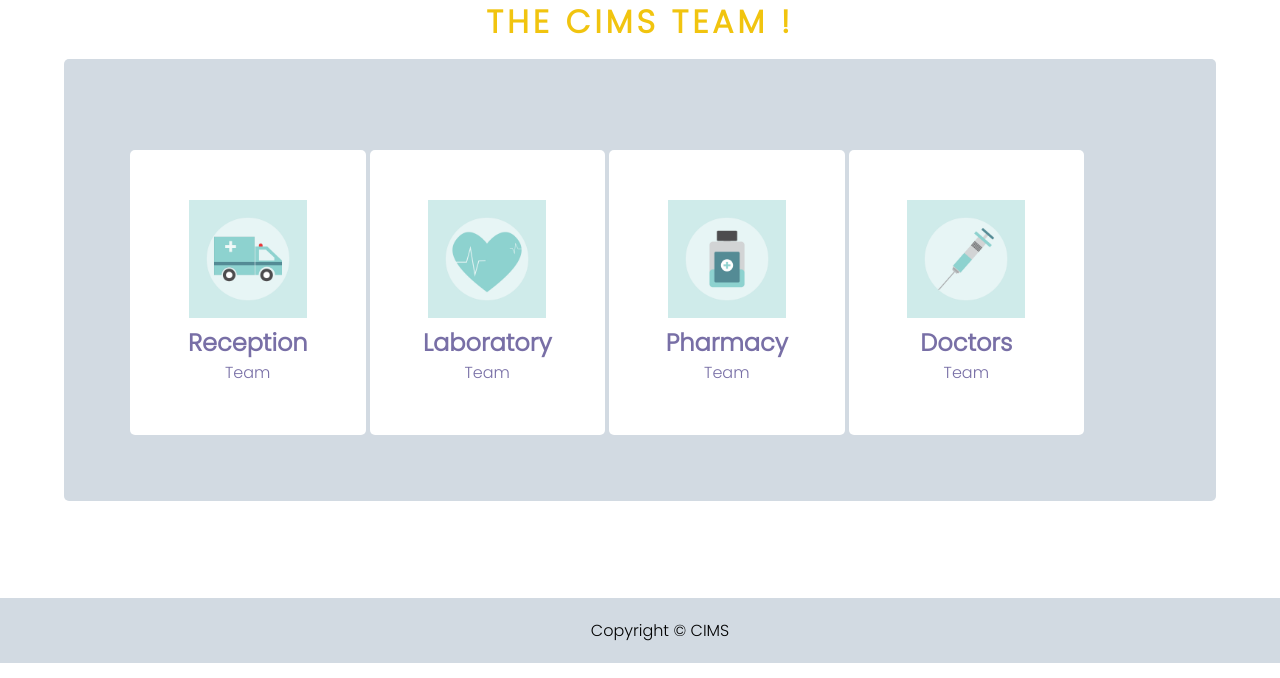
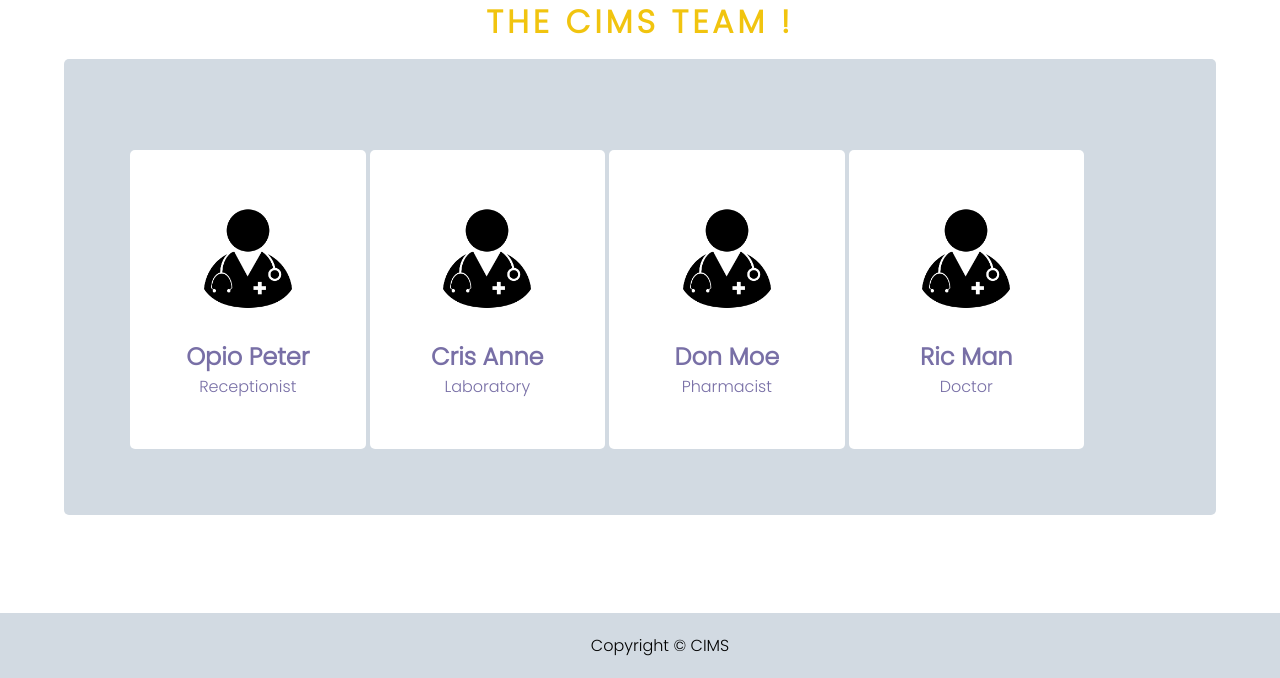
Before and after one commit to Radee1/django-cims, a Django app: template cim_users/templates/cim_users/team.html in a window 1280 px wide. Shown: the part 155-833 px from the top of the page. Run offline with Django 3.2, Linux system fonts and the light colour scheme; the template is opened without the code that fills it, so the values that code supplies are empty.

Commit message:
Add new layout and images to team html

```diff
--- a/cim_users/templates/cim_users/team.html
+++ b/cim_users/templates/cim_users/team.html
@@ -45,33 +45,33 @@
     <div class="row center">
         <div class="column">
             <br><br>
-            <img src="{% static '/cim_users/patient.png' %}" alt="Patient image">
-            <h2><a>Reception</a></h2>
-            <p>Team</p>
+            <img src="{% static '/cim_users/doc.png' %}" alt="Patient image">
+            <h2><a>Opio Peter</a></h2>
+            <p>Receptionist</p>
             <br><br>
         </div>
 
         <div class="column">
             <br><br>
-            <img src="{% static '/cim_users/diagnosis.png' %}" alt="Diagnosis image">
-            <h2><a>Laboratory</a></h2>
-            <p>Team</p>
+            <img src="{% static '/cim_users/doc.png' %}" alt="Diagnosis image">
+            <h2><a>Cris Anne</a></h2>
+            <p>Laboratory</p>
             <br><br>
         </div>
 
         <div class="column">
             <br><br>
-            <img src="{% static '/cim_users/medicine.png' %}" alt="Medicine image">
-            <h2><a>Pharmacy</a></h2>
-            <p>Team</p>
+            <img src="{% static '/cim_users/doc.png' %}" alt="Medicine image">
+            <h2><a>Don Moe</a></h2>
+            <p>Pharmacist</p>
             <br><br>
         </div>
 
         <div class="column">
             <br><br>
-            <img src="{% static '/cim_users/appointment.png' %}" alt="Appointment image">
-            <h2><a>Doctors</a></h2>
-            <p>Team</p>
+            <img src="{% static '/cim_users/doc.png' %}" alt="Appointment image">
+            <h2><a>Ric Man</a></h2>
+            <p>Doctor</p>
             <br><br>
         </div>
     </div>
```
